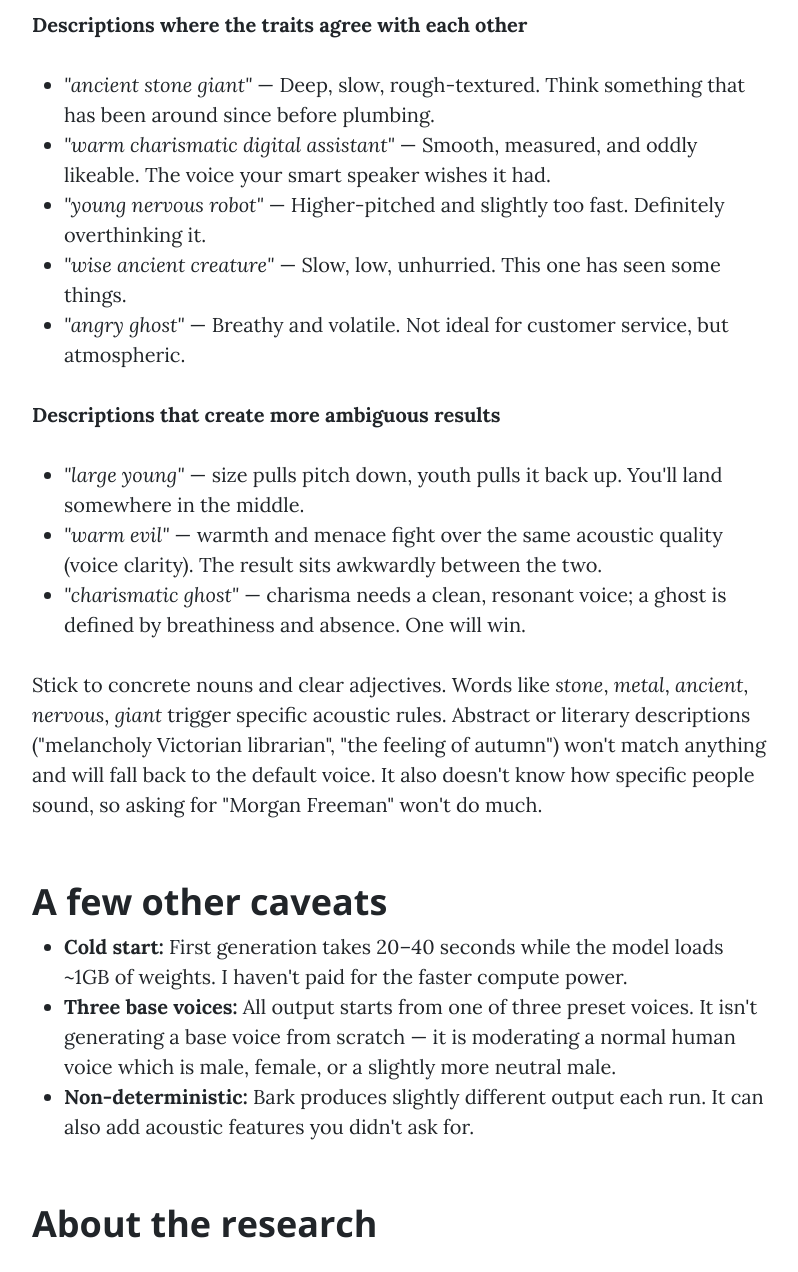
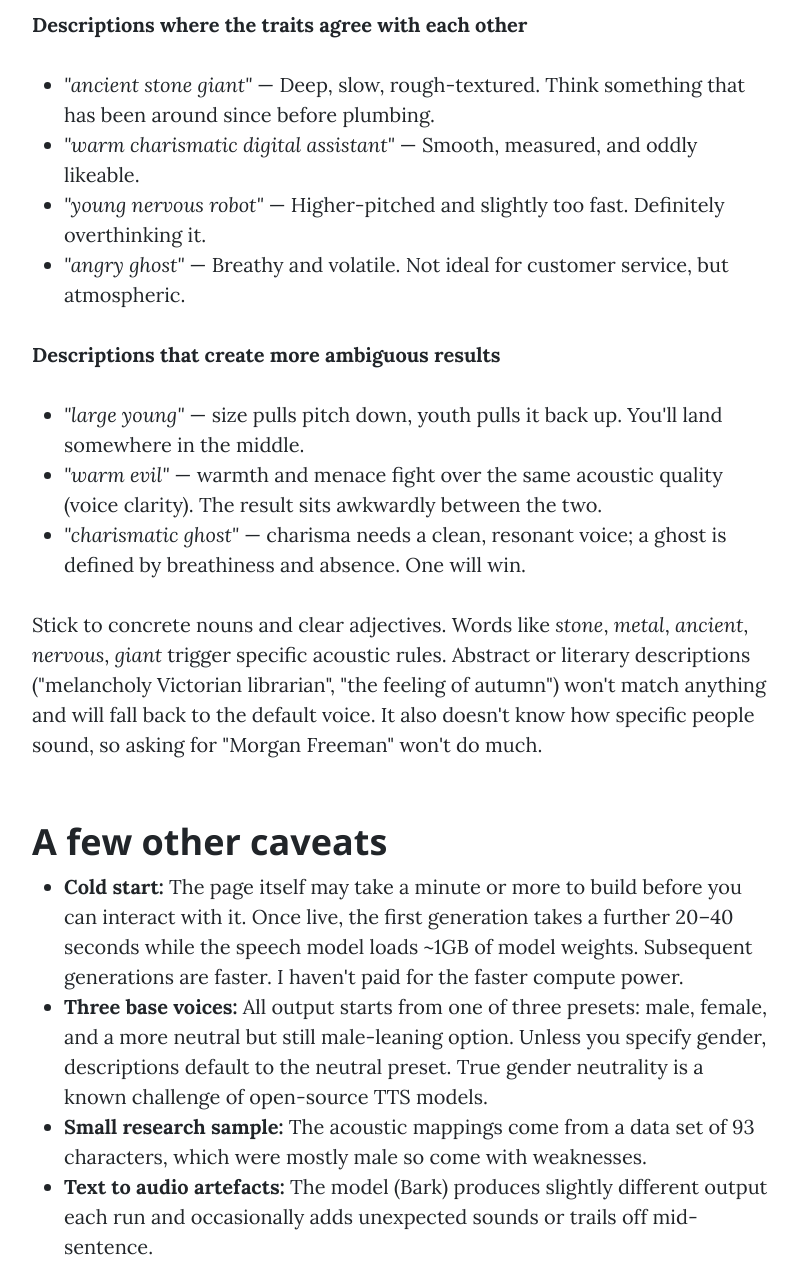
Before and after one commit to sarah-wilson/MyWebsite, a website: page voice-design.html in a window 1280 px wide. Shown: the part 1700-2972 px from the top of the page, without its empty margins (240-1038 px from the left). Drawn offline with nearby package versions, Linux system fonts and the light colour scheme; a script that the page names is missing; files whose address does not match are found by name.

Commit message:
Fix hero text, update caveats, switch Font Awesome to CDN

```diff
--- a/voice-design.html
+++ b/voice-design.html
@@ -13,7 +13,7 @@
     <link href="vendor/bootstrap/css/bootstrap.min.css" rel="stylesheet">
 
     <!-- Custom fonts -->
-    <link href="vendor/font-awesome/css/font-awesome.min.css" rel="stylesheet" type="text/css">
+    <link href="https://cdnjs.cloudflare.com/ajax/libs/font-awesome/4.7.0/css/font-awesome.min.css" rel="stylesheet" type="text/css">
     <link href='https://fonts.googleapis.com/css?family=Lora:400,700,400italic,700italic' rel='stylesheet' type='text/css'>
     <link href='https://fonts.googleapis.com/css?family=Open+Sans:300italic,400italic,600italic,700italic,800italic,400,300,600,700,800' rel='stylesheet' type='text/css'>
 
@@ -105,10 +105,9 @@
 
             <ul>
               <li><em>"ancient stone giant"</em> — Deep, slow, rough-textured. Think something that has been around since before plumbing.</li>
-              <li><em>"warm charismatic digital assistant"</em> — Smooth, measured, and oddly likeable. The voice your smart speaker wishes it had.</li>
+              <li><em>"warm charismatic digital assistant"</em> — Smooth, measured, and oddly likeable.</li>
               <li><em>"young nervous robot"</em> — Higher-pitched and slightly too fast. Definitely overthinking it.</li>
-              <li><em>"wise ancient creature"</em> — Slow, low, unhurried. This one has seen some things.</li>
-              <li><em>"angry ghost"</em> — Breathy and volatile. Not ideal for customer service, but atmospheric.</li>
+<li><em>"angry ghost"</em> — Breathy and volatile. Not ideal for customer service, but atmospheric.</li>
             </ul>
 
             <p><strong>Descriptions that create more ambiguous results</strong></p>
@@ -125,9 +124,10 @@
             <h2 class="section-heading">A few other caveats</h2>
 
             <ul>
-              <li><strong>Cold start:</strong> First generation takes 20–40 seconds while the model loads ~1GB of weights. I haven't paid for the faster compute power.</li>
-              <li><strong>Three base voices:</strong> All output starts from one of three preset voices. It isn't generating a base voice from scratch — it is moderating a normal human voice which is male, female, or a slightly more neutral male.</li>
-              <li><strong>Non-deterministic:</strong> Bark produces slightly different output each run. It can also add acoustic features you didn't ask for.</li>
+              <li><strong>Cold start:</strong> The page itself may take a minute or more to build before you can interact with it. Once live, the first generation takes a further 20–40 seconds while the speech model loads ~1GB of model weights. Subsequent generations are faster. I haven't paid for the faster compute power.</li>
+              <li><strong>Three base voices:</strong> All output starts from one of three presets: male, female, and a more neutral but still male-leaning option. Unless you specify gender, descriptions default to the neutral preset. True gender neutrality is a known challenge of open-source TTS models.</li>
+              <li><strong>Small research sample:</strong> The acoustic mappings come from a data set of 93 characters, which were mostly male so come with weaknesses.</li>
+              <li><strong>Text to audio artefacts:</strong> The model (Bark) produces slightly different output each run and occasionally adds unexpected sounds or trails off mid-sentence.</li>
             </ul>
 
             <!-- Research -->
```
Also changed, not shown: about.html (+1 -2 lines), index.html (+1 -2 lines), laser.html (+1 -2 lines), peru-colombia.html (+1 -2 lines), rwanda.html (+1 -2 lines), tracker.html (+1 -2 lines), tracker2018.html (+1 -2 lines), tracker2019updates.html (+1 -2 lines).
